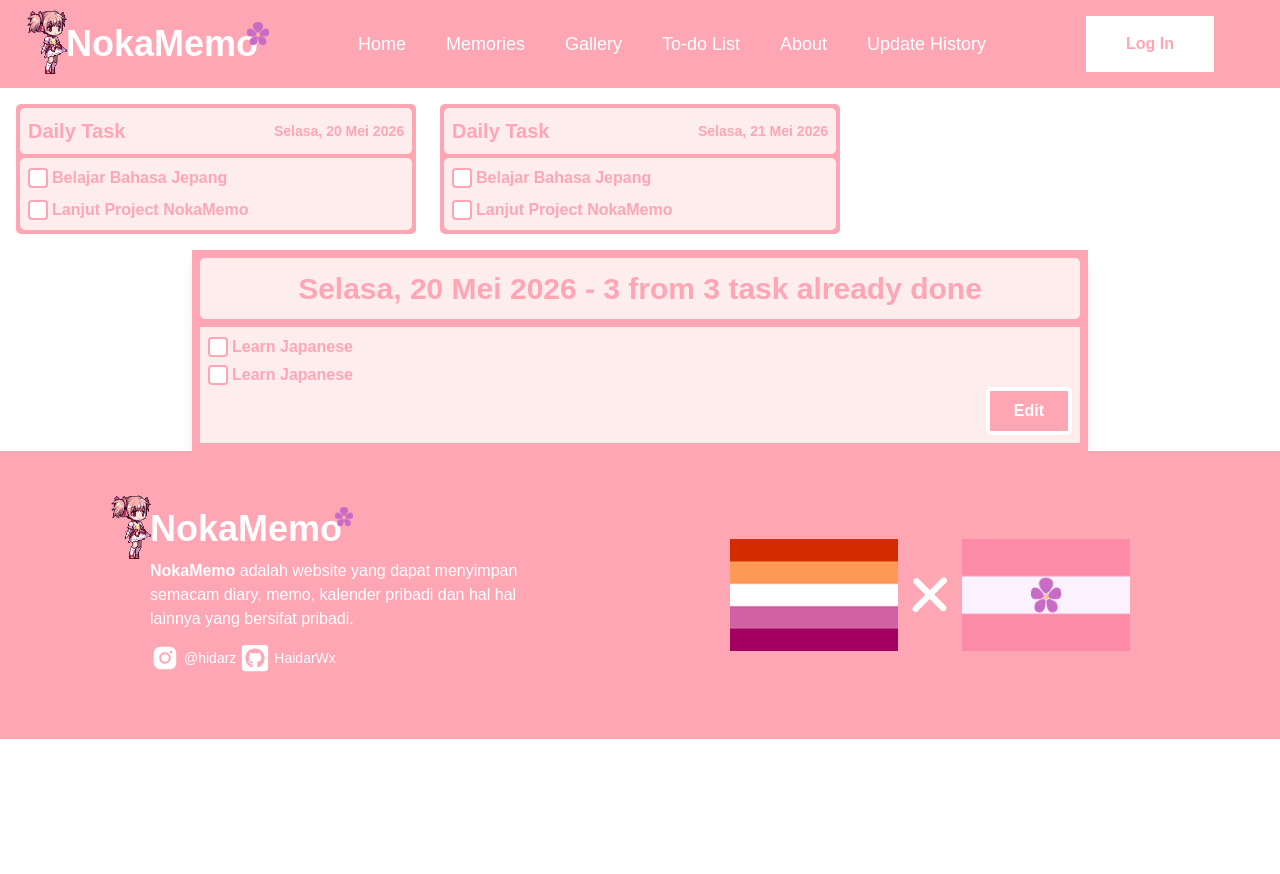
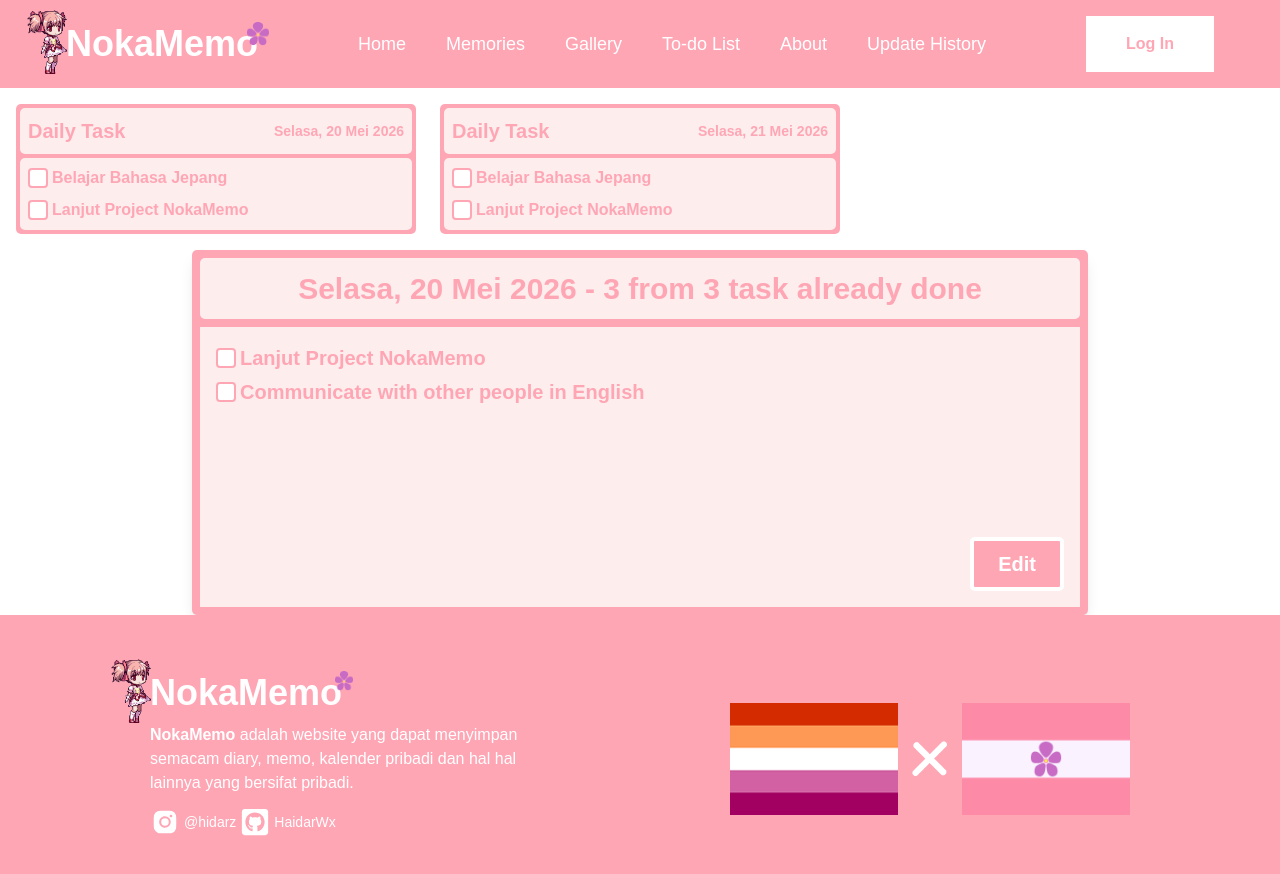
Before and after one commit to HaidarWx/NokaMemo, a Next.js app: page /todo in a window 1280 px wide. Shown: the top 874 px of the page. Before the commit the page ends 800 px from the top, so only its background shows below. Built offline with nearby package versions, Linux system fonts and the light colour scheme.

Commit message:
todo overlay

```diff
--- a/components/TodoOverlay.tsx
+++ b/components/TodoOverlay.tsx
@@ -1,6 +1,6 @@
 export function TodoOverlay() {
   return (
-    <div className="bg-[#FFA6B5] p-2 w-full md:max-w-4xl mx-auto shadow-lg">
+    <div className="bg-[#FFA6B5] p-2 w-full md:max-w-4xl mx-auto shadow-lg rounded-[5px]">
       <div className="flex flex-col gap-2 w-full">
         {/* Header Status dan Tanggal */}
         <div className="bg-[#FDEDED] w-full flex items-center justify-center p-2 rounded-[5px]">
@@ -8,9 +8,9 @@ export function TodoOverlay() {
             <span>Selasa, 20 Mei 2026</span> - 3 from 3 task already done
           </h1>
         </div>
-        <div className="bg-[#FDEDED] w-full flex flex-col p-2">
+        <div className="bg-[#FDEDED] w-full flex flex-col p-4 h-70 justify-between">
           {/* Todo List */}
-          <div className="flex flex-col gap-1">
+          <div className="flex flex-col gap-1 flex-wrap max-h-72 overflow-y-auto pr-2">
             <label className="relative flex items-center gap-1">
               <input
                 type="checkbox"
@@ -30,8 +30,8 @@ export function TodoOverlay() {
                 />
               </svg>
 
-              <span className="peer-checked:line-through text-[16px] text-[#FFA6B5] font-bold">
-                Learn Japanese
+              <span className="peer-checked:line-through text-[20px] text-[#FFA6B5] font-bold">
+                Lanjut Project NokaMemo
               </span>
             </label>
             <label className="relative flex items-center gap-1">
@@ -53,13 +53,13 @@ export function TodoOverlay() {
                 />
               </svg>
 
-              <span className="peer-checked:line-through text-[16px] text-[#FFA6B5] font-bold">
-                Learn Japanese
+              <span className="peer-checked:line-through text-[20px] text-[#FFA6B5] font-bold">
+                Communicate with other people in English
               </span>
             </label>
           </div>
           {/* Button Edit */}
-          <button className="text-[#ffff] font-bold self-end px-6 py-2 bg-[#FFA6B5] rounded-[5px] border-4 border-[#ffff]">
+          <button className="text-[#ffff] text-[20px] font-bold self-end px-6 py-2 cursor-pointer bg-[#FFA6B5] rounded-[5px] border-4 border-[#ffff]">
             Edit
           </button>
         </div>
```
